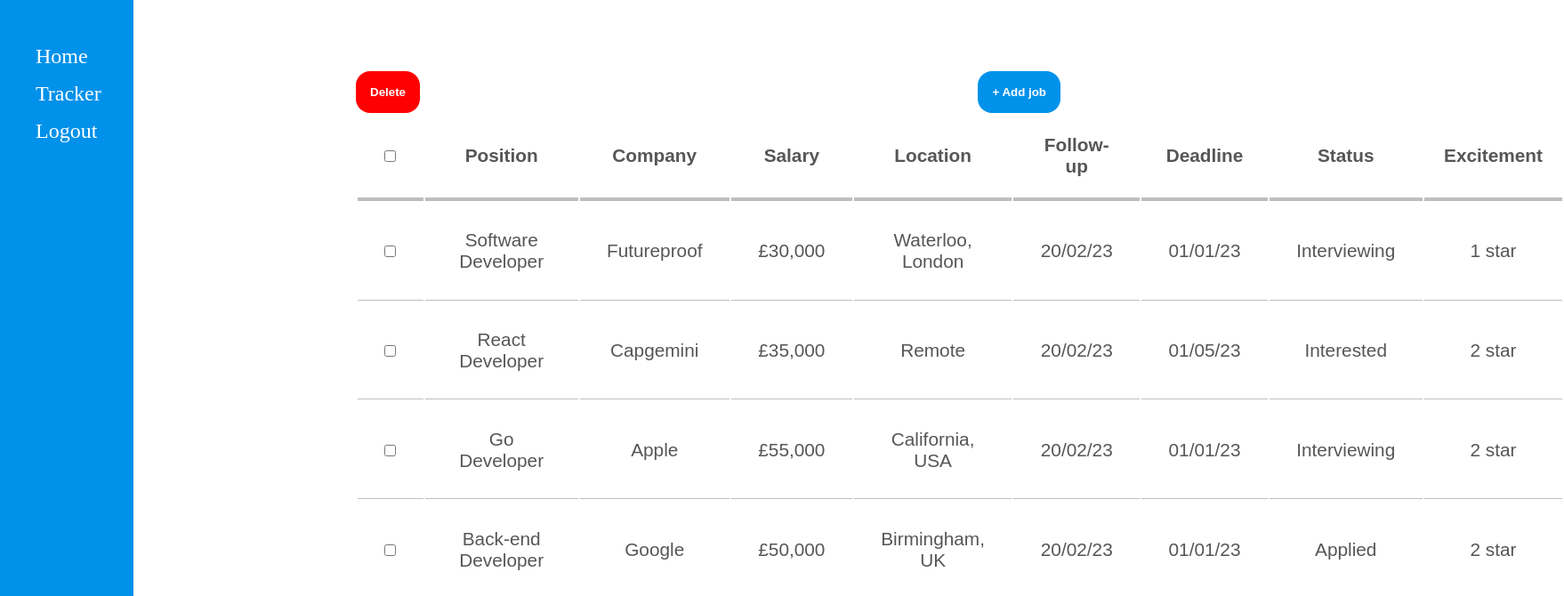
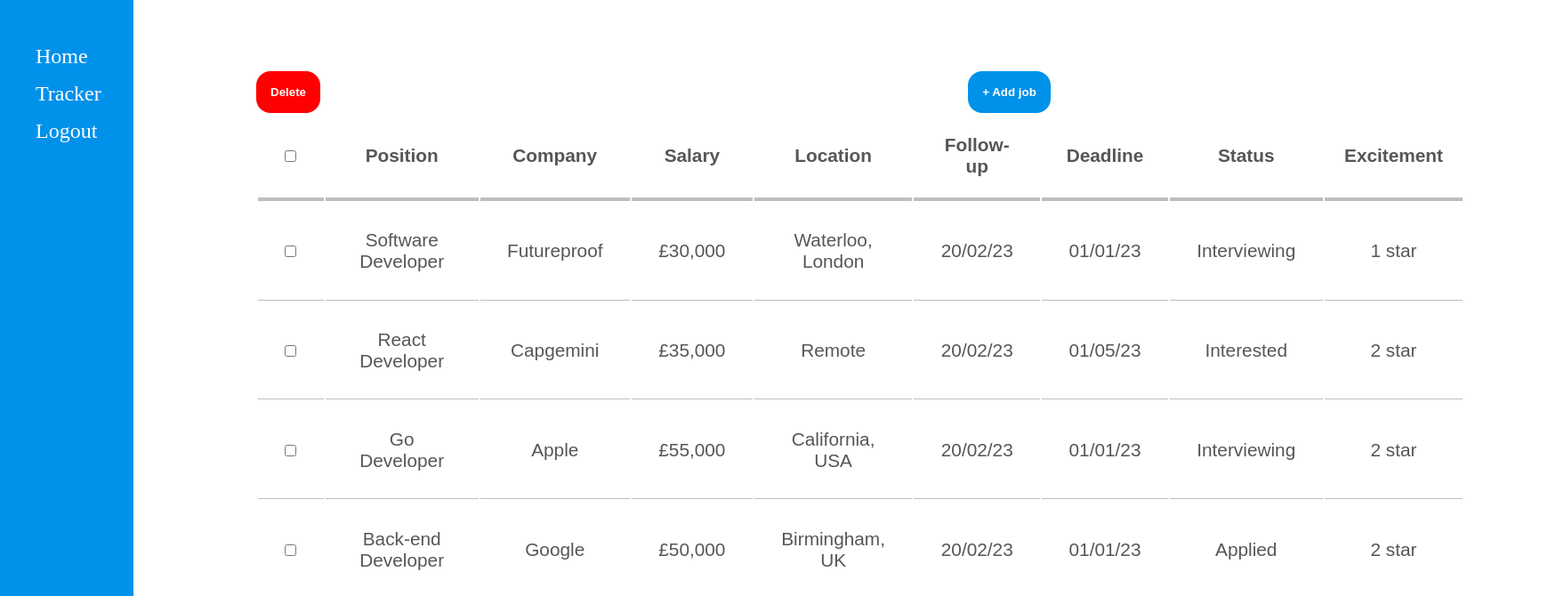
Before and after one commit to Coder-Dai/job-tracker, a React (Create React App) app: page /tracker in a window 1280 px wide. Shown: the top 670 px of the page at 89% size, 1758 px wide, since content can reach past the window. Built offline with nearby package versions, Linux system fonts and the light colour scheme.

Commit message:
reduce tracker component left margin

```diff
--- a/src/components/tracker.css
+++ b/src/components/tracker.css
@@ -1,3 +1,3 @@
 section {
-  margin-left: 200px;
+  margin-left: 9rem;
 }
```
